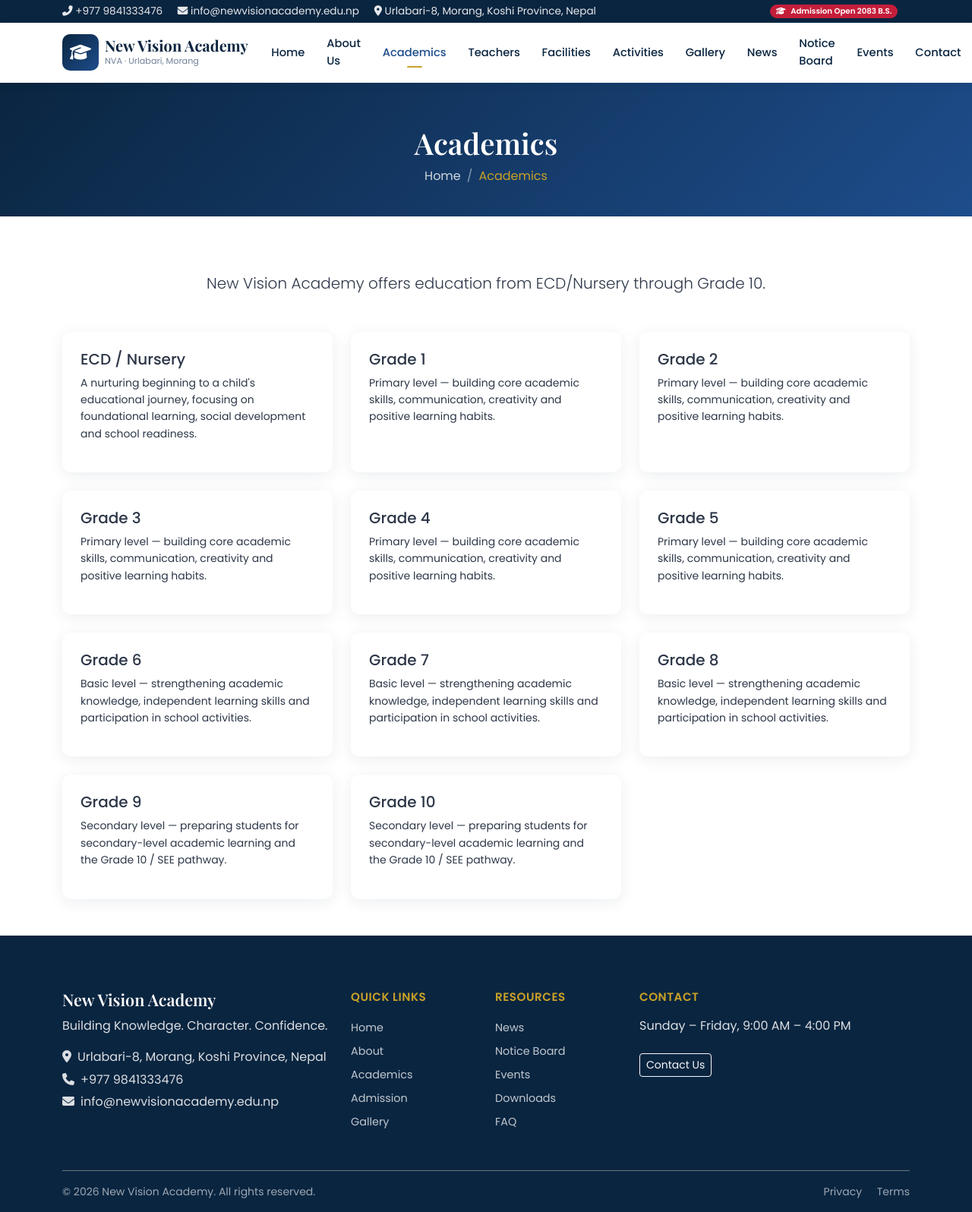
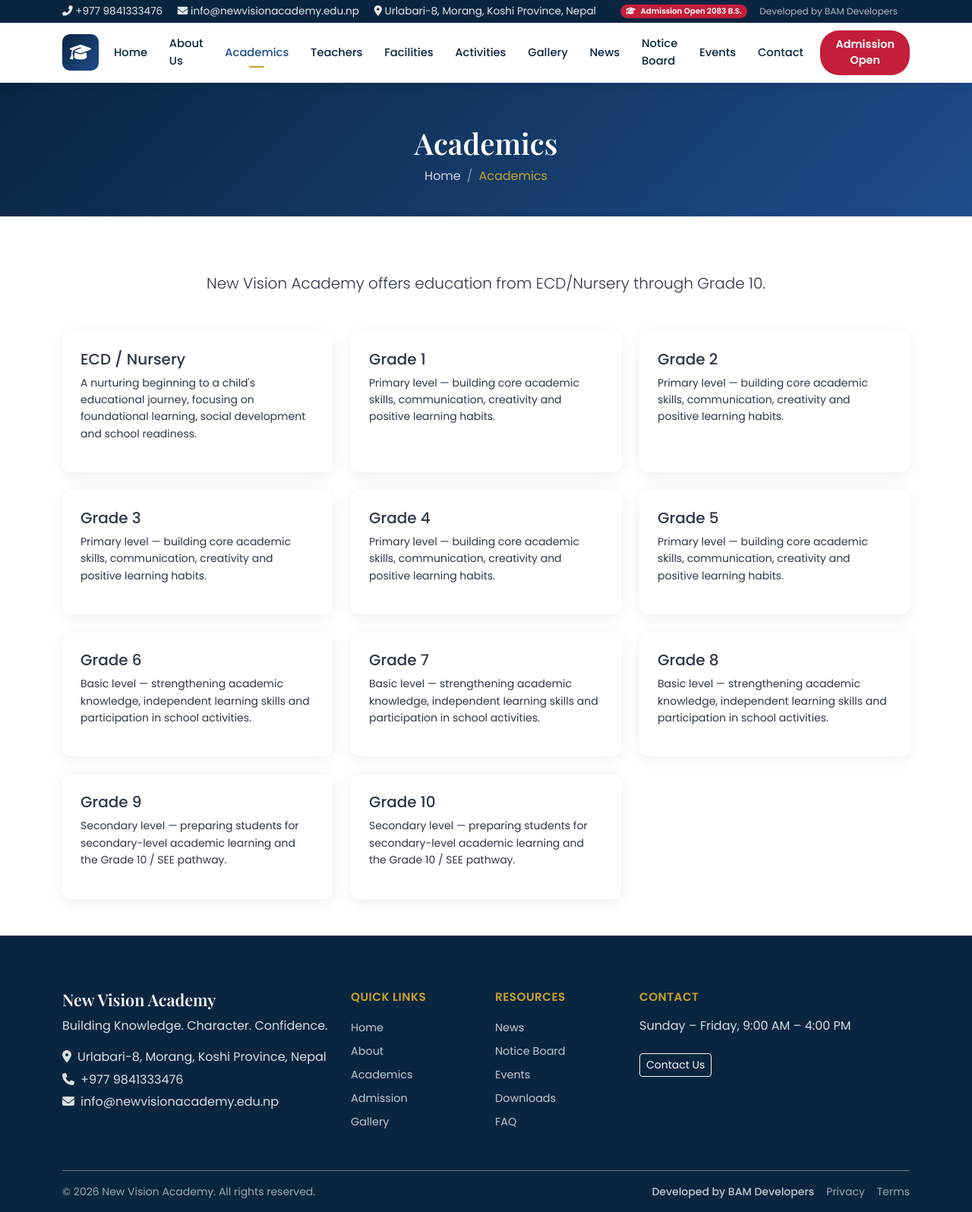
Before and after one commit to argonbhujel1/newvisionacademy, a Flask app: page /academics in a window 1280 px wide; the page is wider, and only the part inside the window is pictured. Shown: that part at 76% size. Run offline with Flask 3, Linux system fonts and the light colour scheme; data comes from the database, SQL or seed files in the repository; data that the repository does not hold is empty; parts of the project's set-up code (start-up, migrations or seed data) failed here and were passed over.

Commit message:
Fix logo layout + add Developed by BAM Developers credit

```diff
--- a/static/css/style.css
+++ b/static/css/style.css
@@ -62,18 +62,41 @@ a:hover { color: var(--primary); }
   box-shadow: 0 2px 15px rgba(0,0,0,0.06);
   z-index: 1030;
 }
+.navbar-brand {
+  max-width: min(380px, 42%);
+  flex-shrink: 1;
+  min-width: 0;
+}
+.navbar-brand .logo-img {
+  height: 52px;
+  width: auto;
+  max-width: 56px;
+  object-fit: contain;
+  flex-shrink: 0;
+  display: block;
+}
+.navbar-brand .brand-text {
+  min-width: 0;
+  overflow: hidden;
+}
 .navbar-brand .brand-name {
   font-family: 'Playfair Display', serif;
   font-weight: 700;
-  font-size: 1.25rem;
+  font-size: 1.15rem;
   color: var(--primary);
   display: block;
   line-height: 1.2;
+  white-space: nowrap;
+  overflow: hidden;
+  text-overflow: ellipsis;
 }
 .brand-tagline {
-  font-size: 0.7rem;
+  font-size: 0.68rem;
   color: var(--muted);
   font-weight: 400;
+  white-space: nowrap;
+  overflow: hidden;
+  text-overflow: ellipsis;
 }
 .logo-placeholder {
   width: 48px; height: 48px;
@@ -81,6 +104,19 @@ a:hover { color: var(--primary); }
   border-radius: 10px;
   display: flex; align-items: center; justify-content: center;
   color: white; font-size: 1.4rem;
+  flex-shrink: 0;
+}
+@media (max-width: 991.98px) {
+  .navbar-brand {
+    max-width: 70%;
+  }
+  .navbar-brand .logo-img {
+    height: 44px;
+    max-width: 48px;
+  }
+  .navbar-brand .brand-name {
+    font-size: 1.05rem;
+  }
 }
 .nav-link {
   font-weight: 500;
@@ -659,6 +695,28 @@ a:hover { color: var(--primary); }
 }
 .navbar-brand:hover { opacity: 0.9; }
 
+/* Developer credit */
+.dev-credit-top {
+  color: rgba(255, 255, 255, 0.75) !important;
+  font-size: 0.75rem;
+  text-decoration: none;
+  white-space: nowrap;
+  opacity: 0.9;
+}
+.dev-credit-top:hover {
+  color: #fff !important;
+  text-decoration: underline;
+}
+.dev-credit-footer {
+  color: rgba(255, 255, 255, 0.75) !important;
+  text-decoration: none;
+  font-weight: 500;
+}
+.dev-credit-footer:hover {
+  color: var(--accent) !important;
+  text-decoration: underline;
+}
+
 .gallery-item {
   transition: transform 0.35s ease;
 }
--- a/templates/base.html
+++ b/templates/base.html
@@ -58,6 +58,7 @@
           {% if profile.admission_open %}
           <span class="badge admission-badge"><i class="fas fa-graduation-cap me-1"></i> Admission Open {{ profile.admission_session }}</span>
           {% endif %}
+          <a href="https://arganbhujel.info.np" target="_blank" rel="noopener" class="dev-credit-top">Developed by BAM Developers</a>
           <div class="social-top">
             {% if profile.facebook %}<a href="{{ profile.facebook }}" target="_blank" rel="noopener" aria-label="Facebook"><i class="fab fa-facebook-f"></i></a>{% endif %}
             {% if profile.instagram %}<a href="{{ profile.instagram }}" target="_blank" rel="noopener" aria-label="Instagram"><i class="fab fa-instagram"></i></a>{% endif %}
@@ -75,7 +76,7 @@
       <div class="container">
         <a class="navbar-brand d-flex align-items-center" href="{{ url_for('index') }}">
           {% if profile.logo_url %}
-          <img src="{{ profile.logo_url }}" alt="{{ profile.school_name }}" class="logo-img me-2" height="50">
+          <img src="{{ profile.logo_url }}" alt="{{ profile.school_name }}" class="logo-img me-2">
           {% else %}
           <div class="logo-placeholder me-2"><i class="fas fa-graduation-cap"></i></div>
           {% endif %}
@@ -220,8 +221,9 @@
       <div class="footer-bottom py-3 border-top border-secondary">
         <div class="d-flex flex-wrap justify-content-between align-items-center gap-2">
           <p class="mb-0 small">{{ profile.copyright_text.replace('{{year}}', current_year|string) if profile.copyright_text else '© ' ~ current_year ~ ' New Vision Academy. All rights reserved.' }}</p>
-          <div class="small">
-            <a href="{{ url_for('privacy') }}" class="text-decoration-none me-3">Privacy</a>
+          <div class="small d-flex flex-wrap align-items-center gap-3">
+            <a href="https://arganbhujel.info.np" target="_blank" rel="noopener" class="dev-credit-footer">Developed by BAM Developers</a>
+            <a href="{{ url_for('privacy') }}" class="text-decoration-none">Privacy</a>
             <a href="{{ url_for('terms') }}" class="text-decoration-none">Terms</a>
           </div>
         </div>
```
